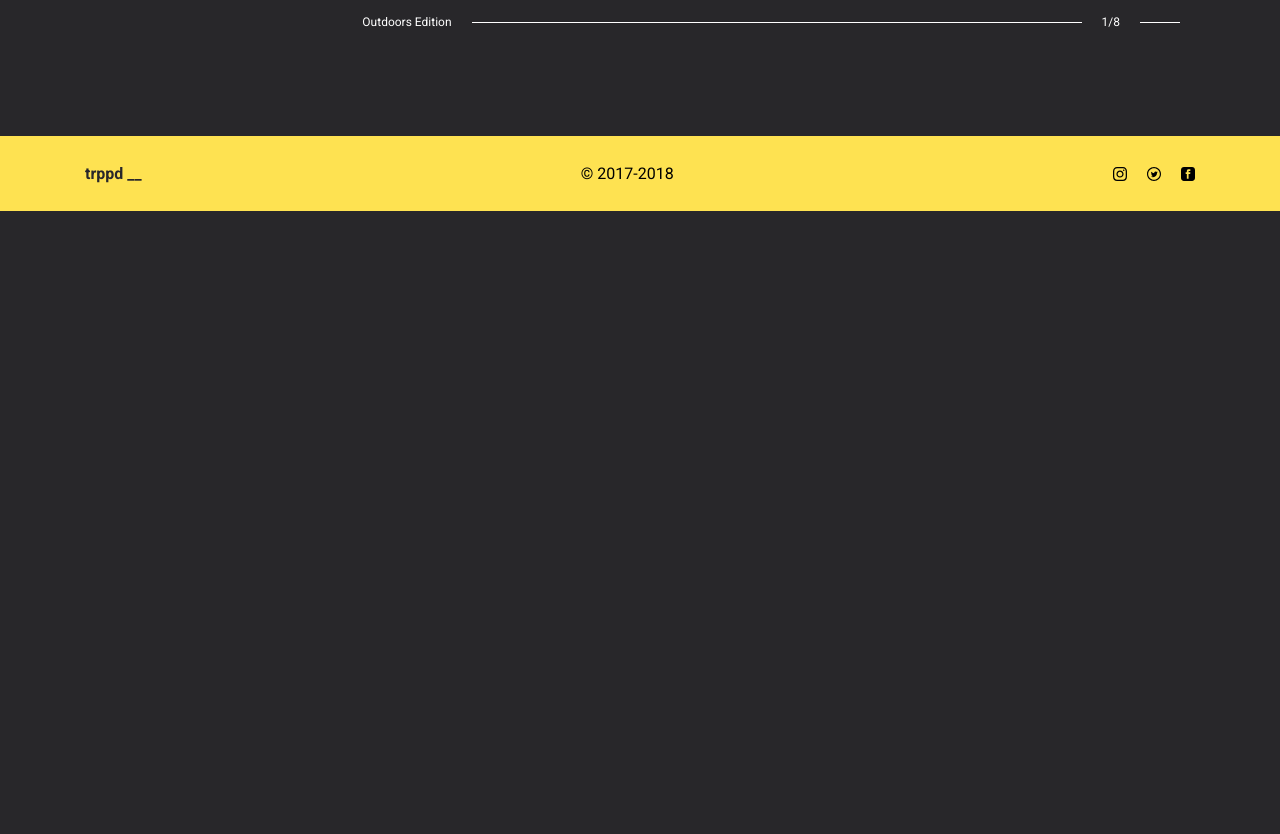
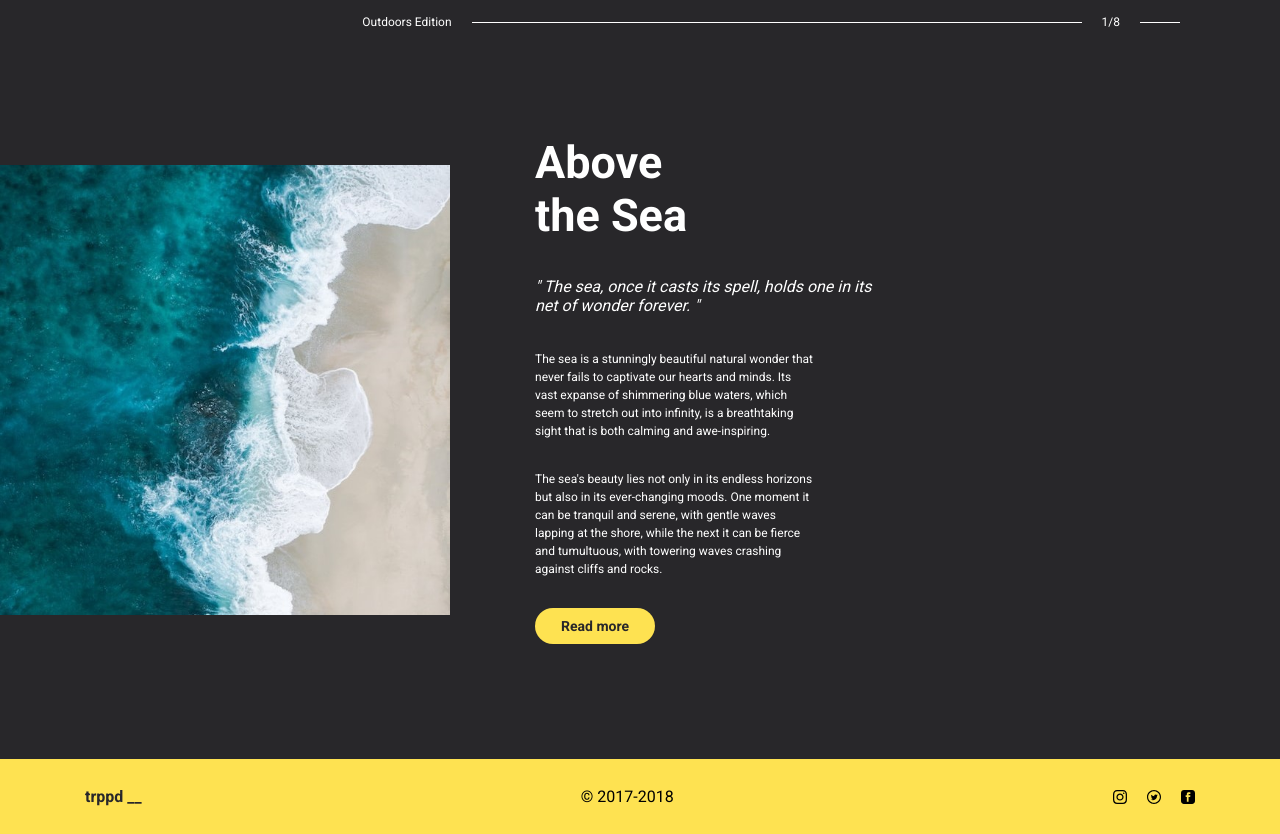
Before and after one commit to anna-inozemets/nature-views, a React (Create React App) app: page / in a window 1280 px wide. Shown: the part 1420-2254 px from the top of the page. Before the commit the page ends 1631 px from the top, so only its background shows below. Built offline with nearby package versions, Linux system fonts and the light colour scheme.

Commit message:
Explore Sea section was implemented

```diff
--- a/src/App.jsx
+++ b/src/App.jsx
@@ -3,6 +3,7 @@ import './App.css';
 import { Header } from './components/Header';
 import { Footer } from './components/Footer';
 import { Recommendation } from './components/Recommendation';
+import { ExploreSea } from './components/ExploreSea';
 
 export const App = () => {
   return (
@@ -10,6 +11,7 @@ export const App = () => {
       <Header />
       <main>
         <Recommendation />
+        <ExploreSea />
       </main>
       <Footer />
     </>
--- /dev/null
+++ b/src/components/ExploreSea/ExploreSea.css
@@ -0,0 +1,53 @@
+.explore-sea {
+  margin-bottom: 115px;
+}
+
+.explore-sea__wrapper {
+  display: flex;
+  align-items: center;
+}
+
+.explore-sea__img {
+  width: 450px;
+  margin-right: 85px;
+}
+
+.explore-sea__info {
+  max-width: 350px;
+}
+
+.explore-sea__title {
+  margin-top: 0;
+  margin-bottom: 35px;
+  color: #ffffff;
+  font-weight: 700;
+  font-size: 45px;
+}
+
+.explore-sea__subtitle {
+  color: #ffffff;
+  margin: 0 0 35px;
+}
+
+.explore-sea__text {
+  width: 80%;
+  color: #ffffff;
+  font-weight: 400;
+  font-size: 12px;
+  line-height: 18px;
+  margin-bottom: 30px;
+}
+
+.explore-sea__btn {
+  display: inline-block;
+  width: 100px;
+  padding: 10px;
+  color: #28272A;
+  font-weight: 700;
+  font-size: 14px;
+  text-decoration: none;
+  text-align: center;
+  background-color: #FEE251;
+  border-radius: 20px;
+  border: none;
+}
--- /dev/null
+++ b/src/components/ExploreSea/ExploreSea.jsx
@@ -0,0 +1,37 @@
+import React from 'react';
+import './ExploreSea.css';
+import seaPath from '../../images/sea.jpg';
+
+export const ExploreSea = () => {
+  return (
+    <section className='section__explore-sea explore-sea'>
+      <div className="explore-sea__wrapper">
+        <img
+          className='explore-sea__img'
+          src={seaPath}
+          alt="sea"
+        />
+        <article className='explore-sea__info'>
+          <h2 className='explore-sea__title'>Above <br /> the Sea</h2>
+          <p className='explore-sea__subtitle'>
+            <em>
+              &quot; The sea, once it casts its spell, holds one in its net of wonder forever. &quot;
+            </em>
+          </p>
+          <p className='explore-sea__text'>
+            The sea is a stunningly beautiful natural wonder that never fails to captivate our
+            hearts and minds. Its vast expanse of shimmering blue waters, which seem to stretch out
+            into infinity, is a breathtaking sight that is both calming and awe-inspiring.
+          </p>
+          <p className='explore-sea__text'>
+            The sea&apos;s beauty lies not only in its endless horizons but also in its ever-changing moods.
+            One moment it can be tranquil and serene, with gentle waves lapping at the shore, while the next
+            it can be fierce and tumultuous, with towering waves crashing against cliffs and rocks.
+          </p>
+          <a className='explore-sea__btn' href="#">Read more</a>
+        </article>
+      </div>
+
+    </section>
+  );
+};
--- /dev/null
+++ b/src/components/ExploreSea/index.js
@@ -0,0 +1 @@
+export * from './ExploreSea';
--- a/src/components/Header/Header.css
+++ b/src/components/Header/Header.css
@@ -72,12 +72,12 @@
 }
 
 .header__content-btn {
-  width: 95px;
+  width: 100px;
   padding: 10px;
   color: #28272A;
   font-weight: 700;
   background-color: #FEE251;
-  border-radius: 13px;
+  border-radius: 20px;
   border: none;
 }
 
```
Also changed, not shown: src/images/sea.jpg (added).
